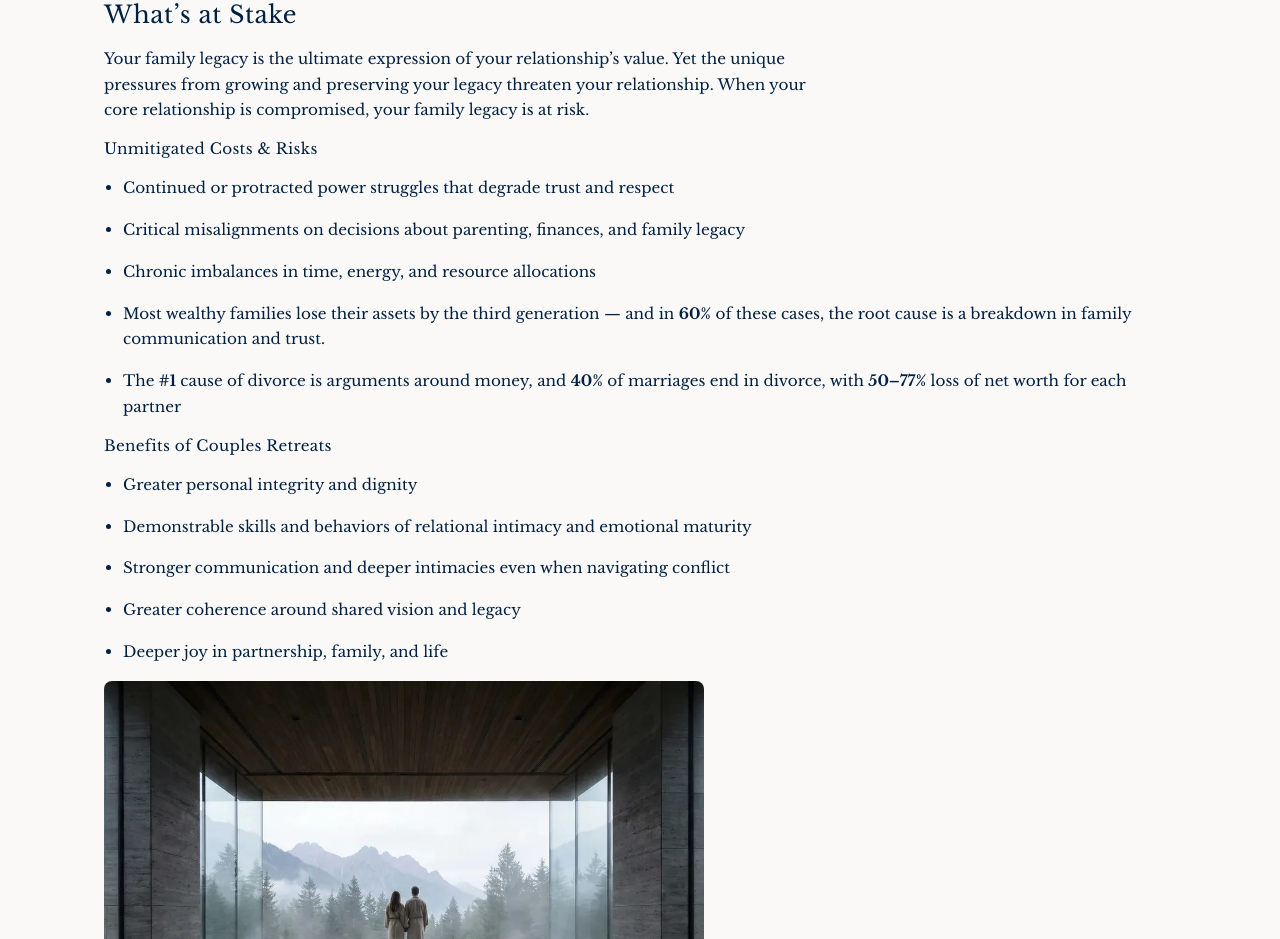
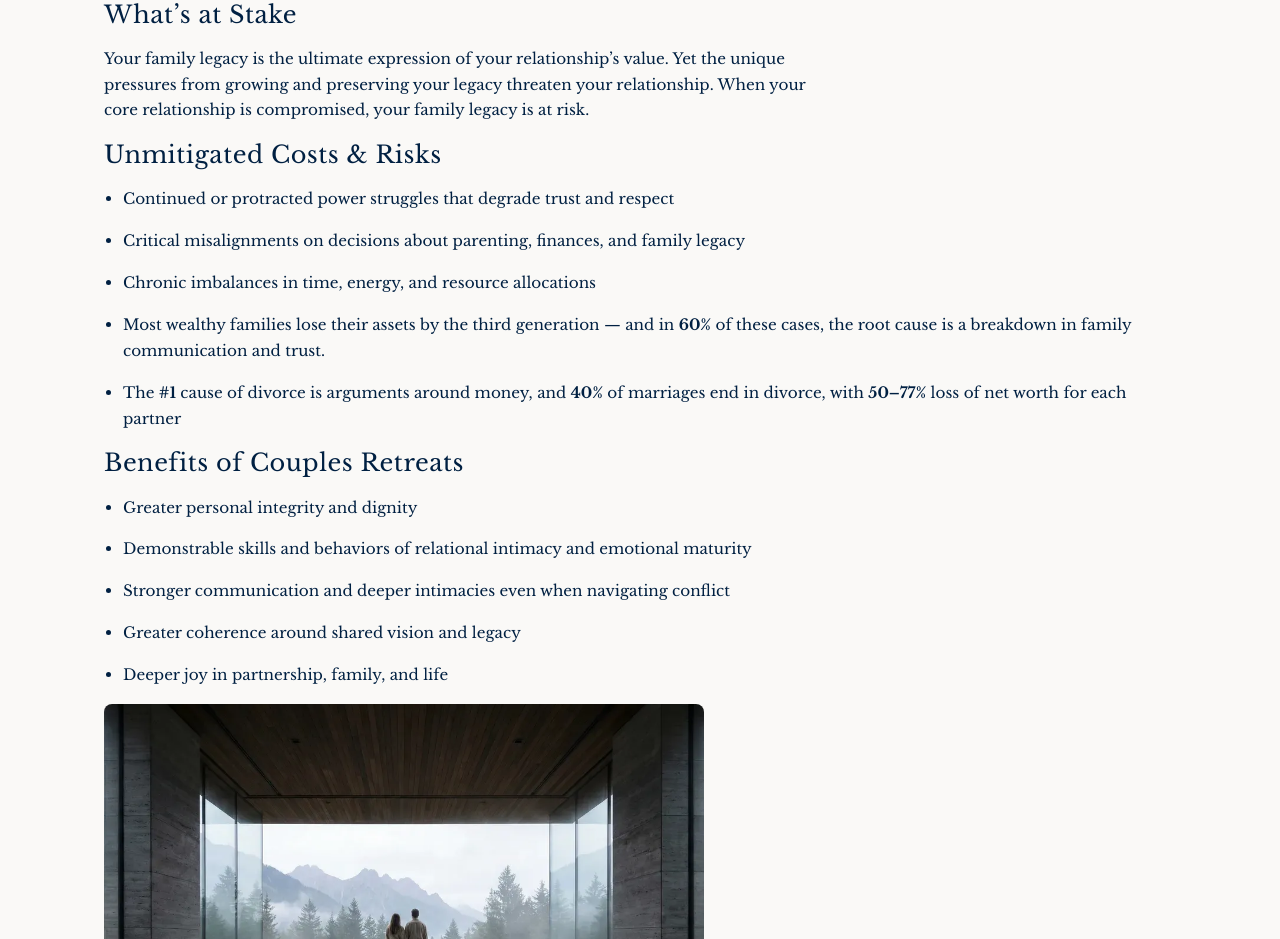
Before and after one commit to samuel-dunlap/valence-site, a Next.js app: page /couples-retreat in a window 1280 px wide. Shown: the part 1160-2099 px from the top of the page. Built offline with nearby package versions, Linux system fonts and the light colour scheme.

Commit message:
Upgrade column titles to subheading size, navy hover on dropdown
ComparisonColumns columnTitle now uses --fs-subheading.
Navbar dropdown links hover with navy background and white text
instead of opacity fade.

Co-Authored-By: Claude Opus 4.6 <noreply@anthropic.com>

```diff
--- a/src/components/ComparisonColumns/ComparisonColumns.module.css
+++ b/src/components/ComparisonColumns/ComparisonColumns.module.css
@@ -23,7 +23,7 @@
 }
 
 .columnTitle {
-  font-size: var(--fs-body);
+  font-size: var(--fs-subheading);
   color: var(--color-text);
 }
 
--- a/src/components/Navbar/Navbar.module.css
+++ b/src/components/Navbar/Navbar.module.css
@@ -150,7 +150,9 @@
   letter-spacing: var(--ls);
   border-bottom: var(--border) solid
     color-mix(in sRGB, var(--color-text) 8%, transparent);
-  transition: opacity var(--transition-fast);
+  transition:
+    background-color var(--transition-fast),
+    color var(--transition-fast);
 }
 
 .dropdownMenu > a:last-child {
@@ -158,7 +160,8 @@
 }
 
 .dropdownMenu > a:hover {
-  opacity: 0.6;
+  background-color: var(--color-navy);
+  color: var(--color-warm-white);
 }
 
 .dropdownLink.active {
```
